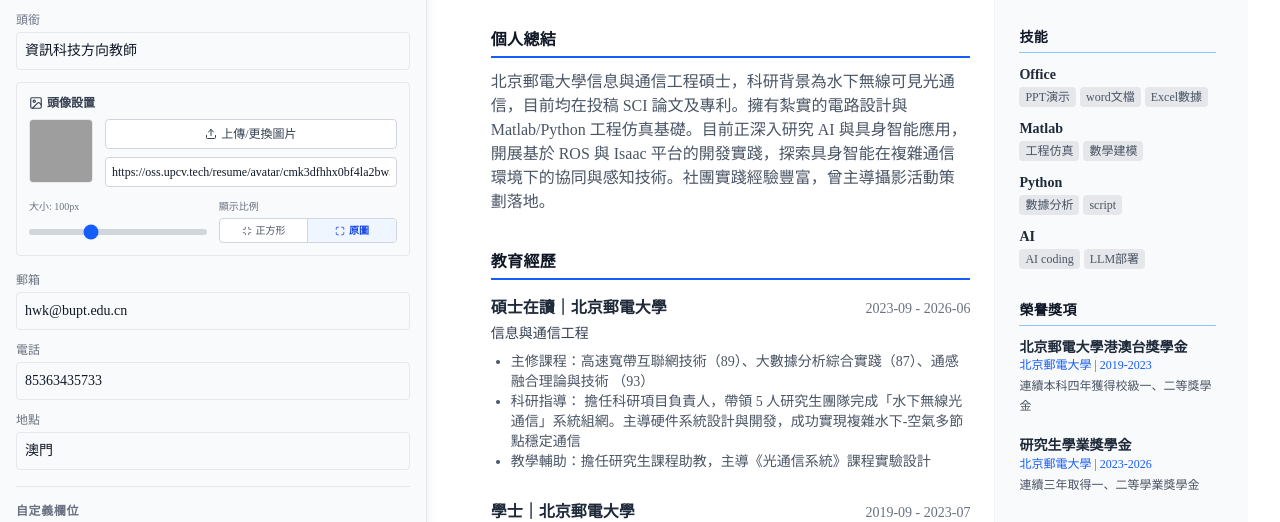
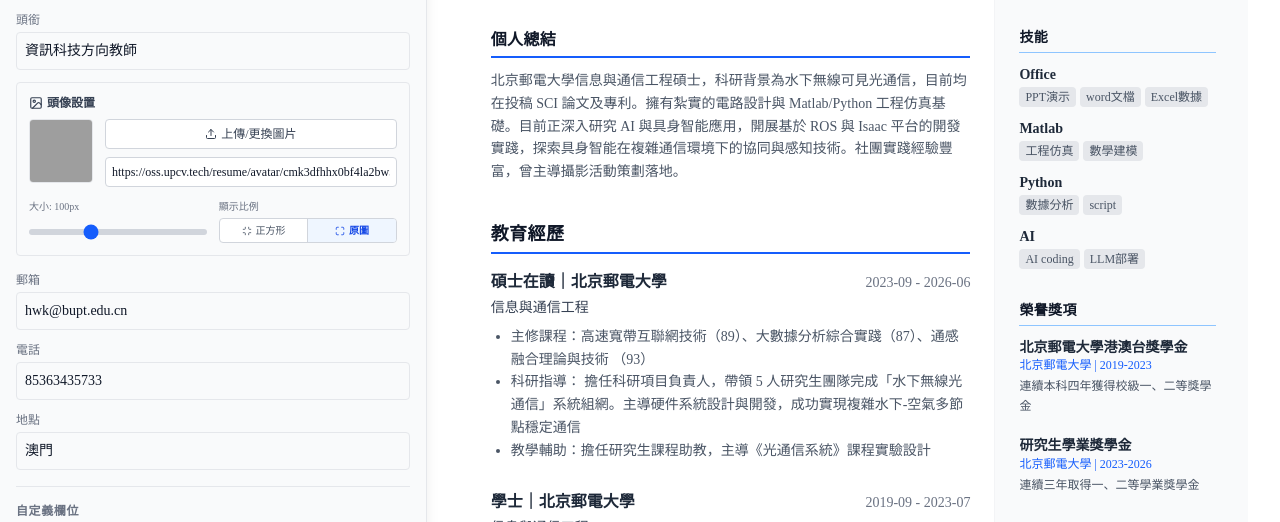
Before and after one commit to Rickeykaiiii/resume_generate, a React (Vite) app: page / in a window 1280 px wide. Shown: the part 229-751 px from the top of the page. Built offline with nearby package versions, Linux system fonts and the light colour scheme; grey boxes are pictures that could not be loaded.

Commit message:
格式修改

```diff
--- a/src/App.jsx
+++ b/src/App.jsx
@@ -188,7 +188,7 @@ const stripHtml = (html) => {
 const HtmlContent = ({ content, className }) => {
   return (
     <div
-      className={`prose prose-sm max-w-none text-gray-600 ${className} [&>ul]:list-disc [&>ul]:pl-5 [&>p]:mb-1 [&>ul]:mb-2`}
+      className={`prose prose-sm max-w-none text-gray-600 leading-relaxed ${className} [&>ul]:list-disc [&>ul]:pl-5 [&>p]:mb-1 [&>ul]:mb-2`}
       dangerouslySetInnerHTML={{ __html: content }}
     />
   );
@@ -917,7 +917,7 @@ export default function App() {
       <div className="flex-1 overflow-y-auto bg-white p-8 flex justify-center print:block print:p-0 print:bg-white print:overflow-visible relative">
         <div
           ref={resumeRef} // 綁定 ref 用於 PDF 生成
-          className="bg-white w-[210mm] min-h-[297mm] print:w-full flex flex-col relative"
+          className="bg-white w-[210mm] min-h-[297mm] print:w-full print:min-h-[594mm] flex flex-col relative"
           style={{ fontFamily: "'Times New Roman', SimSun, '宋体', '宋體', serif" }}
         >
 
@@ -1007,7 +1007,9 @@ export default function App() {
                   <h3 className="text-md font-bold text-gray-900 border-b-2 border-blue-600 pb-1 mb-3 uppercase tracking-wide">
                     {resume.sections.summary.name}
                   </h3>
-                  <HtmlContent content={resume.sections.summary.content} />
+                  <div className="text-sm">
+                    <HtmlContent content={resume.sections.summary.content} />
+                  </div>
                 </section>
               )}
 
@@ -1015,7 +1017,7 @@ export default function App() {
               {resume.sections.education?.visible && (
                 <section style={{ pageBreakBefore: resume.sections.education?.breakBefore ? 'always' : 'auto', paddingTop: resume.sections.education?.breakBefore ? '8mm' : undefined }}>
                   {resume.sections.education?.breakBefore && <PageBreakIndicator />}
-                  <h3 className="text-md font-bold text-gray-900 border-b-2 border-blue-600 pb-1 mb-4 uppercase tracking-wide">
+                  <h3 className="text-lg font-bold text-gray-900 border-b-2 border-blue-600 pb-1 mb-4 uppercase tracking-wide">
                     {resume.sections.education.name}
                   </h3>
                   <div className="flex flex-col gap-5">
@@ -1061,7 +1063,7 @@ export default function App() {
               {resume.sections.projects?.visible && (
                 <section style={{ pageBreakBefore: resume.sections.projects?.breakBefore ? 'always' : 'auto', paddingTop: resume.sections.projects?.breakBefore ? '8mm' : undefined }}>
                   {resume.sections.projects?.breakBefore && <PageBreakIndicator />}
-                  <h3 className="text-md font-bold text-gray-900 border-b-2 border-blue-600 pb-1 mb-4 uppercase tracking-wide">
+                  <h3 className="text-lg font-bold text-gray-900 border-b-2 border-blue-600 pb-1 mb-4 uppercase tracking-wide">
                     {resume.sections.projects.name}
                   </h3>
                   <div className="flex flex-col gap-5">
@@ -1082,7 +1084,7 @@ export default function App() {
                {resume.sections.volunteer?.visible && (
                 <section style={{ pageBreakBefore: resume.sections.volunteer?.breakBefore ? 'always' : 'auto', paddingTop: resume.sections.volunteer?.breakBefore ? '8mm' : undefined }}>
                   {resume.sections.volunteer?.breakBefore && <PageBreakIndicator />}
-                  <h3 className="text-md font-bold text-gray-900 border-b-2 border-blue-600 pb-1 mb-4 uppercase tracking-wide">
+                  <h3 className="text-lg font-bold text-gray-900 border-b-2 border-blue-600 pb-1 mb-4 uppercase tracking-wide">
                     {resume.sections.volunteer.name}
                   </h3>
                   <div className="flex flex-col gap-5">
```
